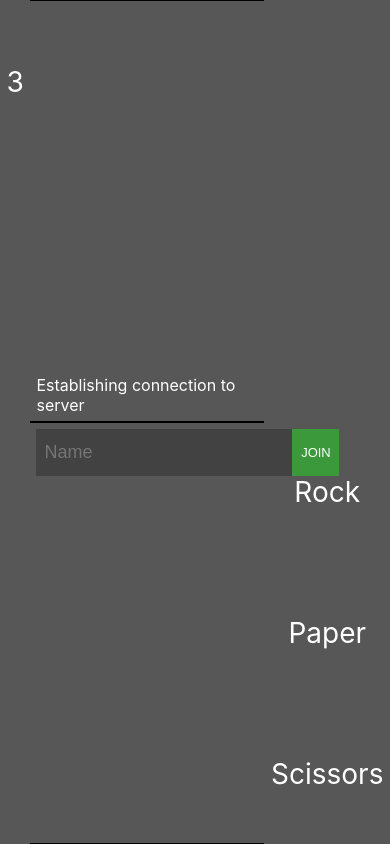
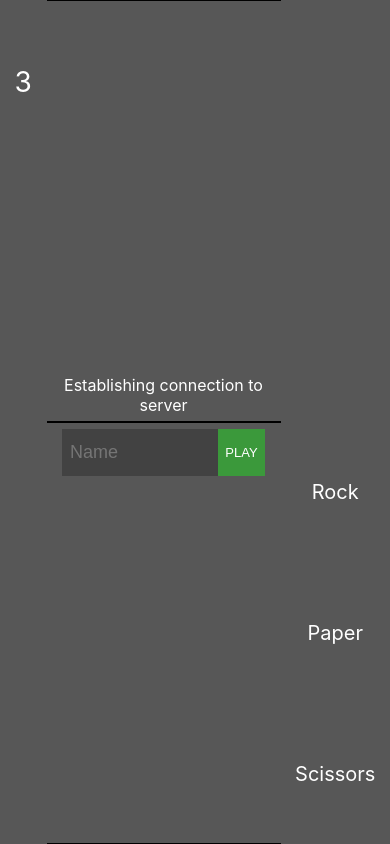
Before and after one commit to jamesc2000/rockpaperscissors, a website: page index.html in a window 390 px wide. Drawn offline with Linux system fonts and the light colour scheme.

Commit message:
+ Improved mobile ui

```diff
--- a/index.html
+++ b/index.html
@@ -13,7 +13,7 @@
     </head>
     <body>
         <div class="grid-container">
-            <div class="side">
+            <div class="side" id="timerContainer">
                 <div id="timer">3</div>
                 <div></div>
                 <div></div>
@@ -44,7 +44,7 @@
                             placeholder="Name"
                         />
                     </label>
-                    <button id="nameButton">JOIN</button>
+                    <button id="nameButton">PLAY</button>
                 </div>
                 <div class="player" id="me"></div>
             </div>
--- a/js/renderer.js
+++ b/js/renderer.js
@@ -18,7 +18,7 @@
 //       * https://stackoverflow.com/questions/6895564/difference-between-onbeforeunload-and-onunload
 
 // Establish WebSocket connection
-let serverSocket = new WebSocket("ws://localhost:80");
+let serverSocket = new WebSocket("ws://104.215.158.150:80");
 serverSocket.onopen = function(event) {
     let data = { message: "Connection established" };
     serverSocket.send(JSON.stringify(data));
--- a/style.css
+++ b/style.css
@@ -59,6 +59,7 @@ input:hover {
 
 #enemyName.name {
     align-items: flex-end;
+    text-align: center;
 }
 
 #nameButton {
@@ -106,3 +107,13 @@ input:hover {
     -moz-user-select: none;
     -webkit-user-select: none;
 }
+
+@media screen and (max-width: 600px) {
+    #playerName {
+        max-width: 40vw;
+    }
+    .controls {
+        max-width: 100%;
+        font-size: 20px;
+    }
+}
```
